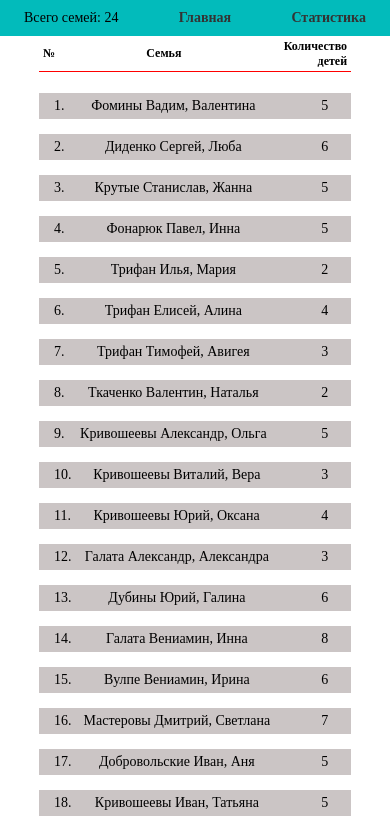
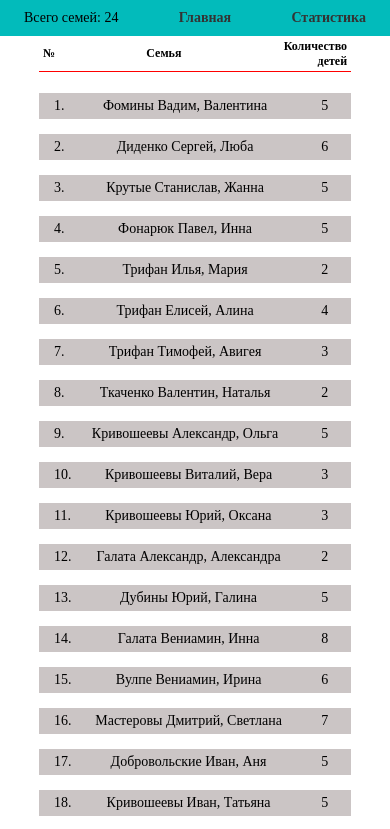
Before and after one commit to Elisei-Trifan/children-church, a React (Create React App) app: page /families in a window 390 px wide. Shown: the top 829 px of the page. Built offline with nearby package versions, Linux system fonts and the light colour scheme.

Commit message:
change in data

```diff
--- a/src/data/children.js
+++ b/src/data/children.js
@@ -242,17 +242,17 @@ export const children = [
     name: 'Наталья',
     dateOfBirth: '18.02.2023',
   },
-  {
-    surname: 'Кривошеевы Юрий, Оксана',
-    lastname: 'Кривошеев',
-    name: 'Андрей',
-    dateOfBirth: '19.05.2008',
-  },
+  // {
+  //   surname: 'Кривошеевы Юрий, Оксана',
+  //   lastname: 'Кривошеев',
+  //   name: 'Андрей',
+  //   dateOfBirth: '19.05.2008',
+  // },
   {
     surname: 'Кривошеевы Юрий, Оксана',
     lastname: 'Кривошеев',
     name: 'Иван',
-    dateOfBirth: '18.03.2010',
+    dateOfBirth: '18.03.2011',
   },
   {
     surname: 'Кривошеевы Юрий, Оксана',
@@ -266,12 +266,12 @@ export const children = [
     name: 'Наталья',
     dateOfBirth: '26.08.2018',
   },
-  {
-    surname: 'Галата Александр, Александра',
-    lastname: 'Галата',
-    name: 'Александр',
-    dateOfBirth: '04.08.2008',
-  },
+  // {
+  //   surname: 'Галата Александр, Александра',
+  //   lastname: 'Галата',
+  //   name: 'Александр',
+  //   dateOfBirth: '04.08.2008',
+  // },
   {
     surname: 'Галата Александр, Александра',
     lastname: 'Галата',
@@ -284,12 +284,12 @@ export const children = [
     name: 'Наталья',
     dateOfBirth: '24.09.2019',
   },
-  {
-    surname: 'Дубины Юрий, Галина',
-    lastname: 'Дубина',
-    name: 'Александр',
-    dateOfBirth: '25.03.2008',
-  },
+  // {
+  //   surname: 'Дубины Юрий, Галина',
+  //   lastname: 'Дубина',
+  //   name: 'Александр',
+  //   dateOfBirth: '25.03.2008',
+  // },
   {
     surname: 'Дубины Юрий, Галина',
     lastname: 'Дубина',
--- a/src/style/Families.module.css
+++ b/src/style/Families.module.css
@@ -70,6 +70,9 @@
   .family > p:nth-child(n) {
     font-size: 14px;
   }
+  .family_name {
+    padding-right: 4vw;
+  }
   .table_name_child {
     text-align: right;
   }
```
